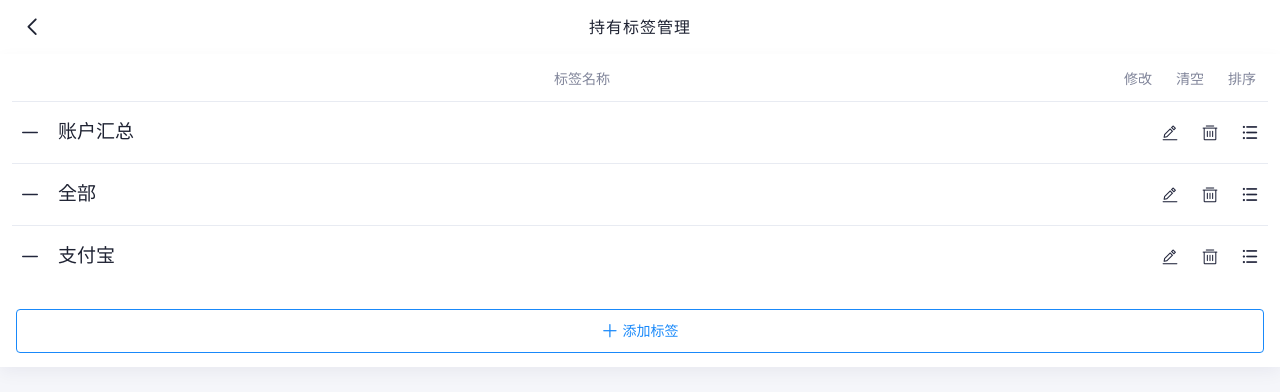
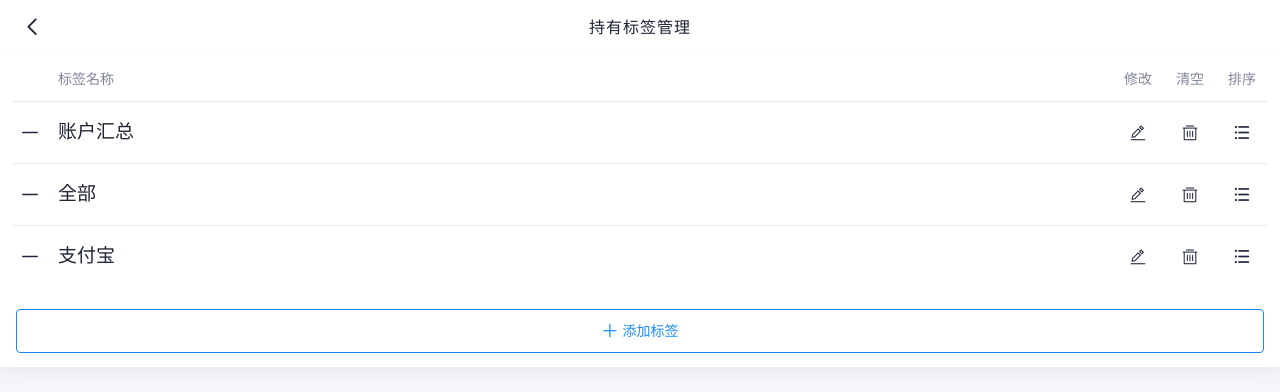
Before and after one commit to Mredust/xiaobai-fund, a Vue app: page /tag-manage in a window 1280 px wide. Shown: the top 392 px of the page. Built offline with nearby package versions, Linux system fonts and the light colour scheme.

Commit message:
perf:优化标签页面布局和功能

```diff
--- a/src/views/home/HoldingsView.vue
+++ b/src/views/home/HoldingsView.vue
@@ -194,8 +194,7 @@ const openCategoryTag = (tagId: number) => {
 
       <div class="funds-header">
         <span>基金名称</span>
-        <span>关联板块</span>
-        <span>最新收益</span>
+        <span>当日收益</span>
         <span>持有收益</span>
       </div>
 
@@ -396,7 +395,7 @@ const openCategoryTag = (tagId: number) => {
 }
 
 .funds-overview .title {
-  font-size: 1.5rem;
+  font-size: 1rem;
   font-weight: 700;
 }
 
--- a/src/views/home/TagManageView.vue
+++ b/src/views/home/TagManageView.vue
@@ -108,8 +108,19 @@ const confirmEdit = () => {
   return true
 }
 
-const removeTag = (item: TagItem) => {
-  // 通过左侧减号移除当前场景标签。
+const removeTag = async (item: TagItem) => {
+  // 通过左侧减号移除当前场景标签，移除前进行安全确认。
+  try {
+    await showConfirmDialog({
+      title: '安全提示',
+      message: '此账户下的持有基金也会删除，\n您确定删除此账户吗？',
+      cancelButtonText: '取消',
+      confirmButtonText: '确定删除'
+    })
+  } catch {
+    return
+  }
+
   const removed =
     manageScene.value === 'watchlist'
       ? (() => {
@@ -245,18 +256,19 @@ const clearTag = async (item: TagItem) => {
 
 .list-header > span:nth-child(1) {
   flex: 1;
-  padding-left: 40px;
+  padding-left: 46px;
+  text-align: left;
 }
 
 .list-header > span {
   width: 52px;
   text-align: center;
+  flex-shrink: 0;
 }
 
 .row-item {
   display: flex;
   align-items: center;
-  justify-content: space-between;
   border-top: 1px solid var(--line);
   min-height: 62px;
 }
@@ -267,13 +279,25 @@ const clearTag = async (item: TagItem) => {
   align-items: center;
 }
 
+.left {
+  flex: 1;
+  min-width: 0;
+}
+
 .name {
   font-size: 1.1875rem;
   margin-left: 10px;
+  white-space: nowrap;
+  overflow: hidden;
+  text-overflow: ellipsis;
 }
 
 .right {
-  gap: 4px;
+  width: 156px;
+  display: grid;
+  grid-template-columns: repeat(3, 52px);
+  justify-items: center;
+  align-items: center;
 }
 
 .icon-btn {
--- a/src/views/profile/ProfileView.vue
+++ b/src/views/profile/ProfileView.vue
@@ -1,7 +1,7 @@
 <script setup lang="ts">
-import { useRouter } from 'vue-router'
-import { showToast } from 'vant'
-import { useProfileStore } from '@/stores/profile'
+import {useRouter} from 'vue-router'
+import {showToast} from 'vant'
+import {useProfileStore} from '@/stores/profile'
 
 interface ProfileItem {
   id: number
@@ -13,8 +13,8 @@ const router = useRouter()
 const profileStore = useProfileStore()
 
 const functionItems: ProfileItem[] = [
-  { id: 1, title: '盈亏分析', icon: 'bar-chart-o' },
-  { id: 2, title: '主题设置', icon: 'setting-o' }
+  {id: 1, title: '盈亏分析', icon: 'bar-chart-o'},
+  {id: 2, title: '主题设置', icon: 'setting-o'}
 ]
 
 const toProfileInfo = () => {
@@ -37,7 +37,7 @@ const onFunctionItemClick = () => {
   <div class="page profile-page">
     <div class="profile-scroll">
       <section class="user-section">
-        <van-image width="4.25rem" height="4.25rem" :src="profileStore.avatar" alt="头像" class="avatar" />
+        <van-image width="4.25rem" height="4.25rem" :src="profileStore.avatar" alt="头像" class="avatar"/>
 
         <div class="user-meta">
           <div class="name-row">
@@ -46,19 +46,19 @@ const onFunctionItemClick = () => {
         </div>
 
         <button type="button" class="profile-entry" @click="toProfileInfo">
-          <i class="entry-dot"></i>
-          <van-icon name="arrow" size="1.125rem" />
+          <van-icon name="arrow" size="1.125rem"/>
         </button>
       </section>
 
       <section class="group-card">
-        <button v-for="item in functionItems" :key="item.id" type="button" class="item-row" @click="onFunctionItemClick">
+        <button v-for="item in functionItems" :key="item.id" type="button" class="item-row"
+                @click="onFunctionItemClick">
           <div class="row-left">
-            <van-icon :name="item.icon" size="1.375rem" />
+            <van-icon :name="item.icon" size="1.375rem"/>
             <span>{{ item.title }}</span>
           </div>
           <div class="row-right">
-            <van-icon name="arrow" size="1rem" />
+            <van-icon name="arrow" size="1rem"/>
           </div>
         </button>
       </section>
@@ -66,11 +66,11 @@ const onFunctionItemClick = () => {
       <section class="single-card">
         <button type="button" class="item-row" @click="toFeedback">
           <div class="row-left">
-            <van-icon name="comment-o" size="1.375rem" />
+            <van-icon name="comment-o" size="1.375rem"/>
             <span>问题反馈</span>
           </div>
           <div class="row-right">
-            <van-icon name="arrow" size="1rem" />
+            <van-icon name="arrow" size="1rem"/>
           </div>
         </button>
       </section>
@@ -125,16 +125,6 @@ const onFunctionItemClick = () => {
   position: relative;
 }
 
-.entry-dot {
-  position: absolute;
-  width: 0.375rem;
-  height: 0.375rem;
-  border-radius: 50%;
-  background: #f34b5a;
-  right: 0.0625rem;
-  top: 0.125rem;
-}
-
 .group-card,
 .single-card {
   margin-top: 0.875rem;
```
